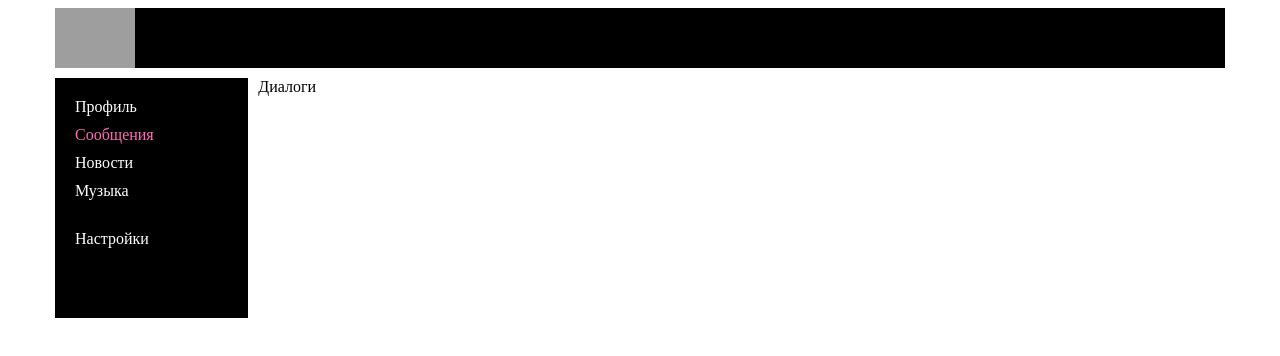
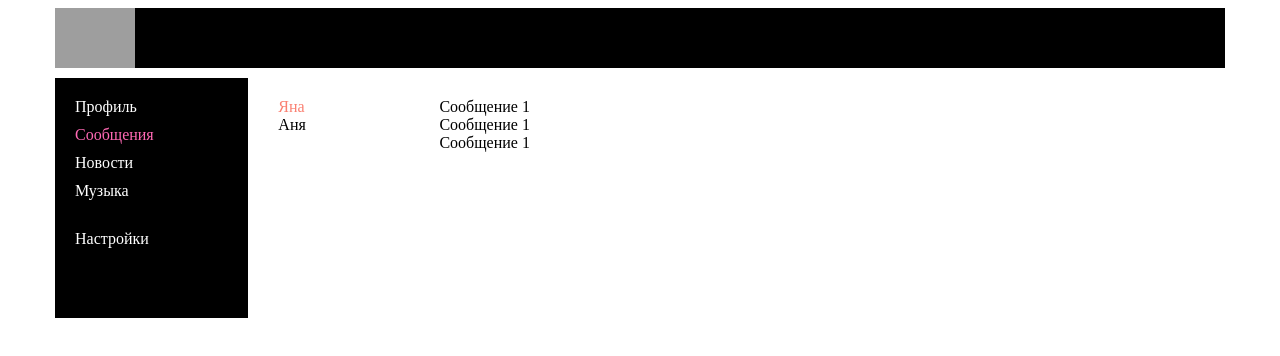
Before and after one commit to emoface1337/react-social-network, a React (Create React App) app: page /dialogs in a window 1280 px wide. Shown: the top 356 px of the page. Built offline with nearby package versions, Linux system fonts and the light colour scheme; grey boxes are pictures that could not be loaded.

Commit message:
added simple layout for dialogs page

```diff
--- a/src/components/Dialogs/Dialogs.js
+++ b/src/components/Dialogs/Dialogs.js
@@ -1,9 +1,23 @@
 import React from 'react'
+
+import './Dialogs.sass'
 
 const Dialogs = () => {
     return (
         <div className="content__dialogs">
-            Диалоги
+            <div className="dialogs__users">
+                <div className="dialogs__user active">
+                    Яна
+                </div>
+                <div className="dialogs__user">
+                    Аня
+                </div>
+            </div>
+            <div className="dialogs__messages">
+                <div className="dialogs__message">Сообщение 1</div>
+                <div className="dialogs__message">Сообщение 1</div>
+                <div className="dialogs__message">Сообщение 1</div>
+            </div>
         </div>
     )
 }
--- /dev/null
+++ b/src/components/Dialogs/Dialogs.sass
@@ -0,0 +1,16 @@
+.content
+  &__dialogs
+    display: grid
+    grid-template-columns: 2fr 10fr
+    padding: 20px 0
+
+.dialogs
+  &__users
+    padding: 0 20px
+
+  &__messages
+    padding: 0 20px
+
+  &__user
+    &.active
+      color: salmon
--- a/src/components/Navbar/Navbar.sass
+++ b/src/components/Navbar/Navbar.sass
@@ -19,7 +19,5 @@
         &.active
           color: hotpink
 
-
-
     & li:last-child
       margin-top: 30px
```
